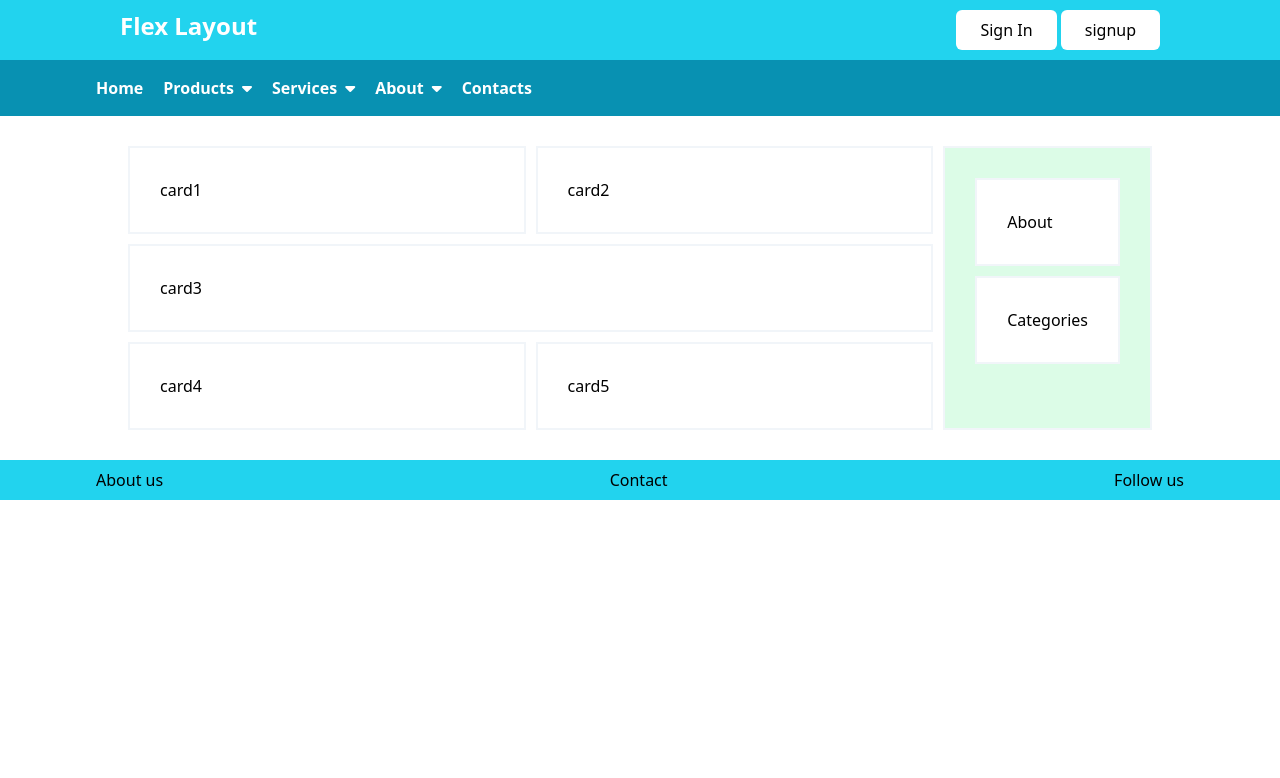
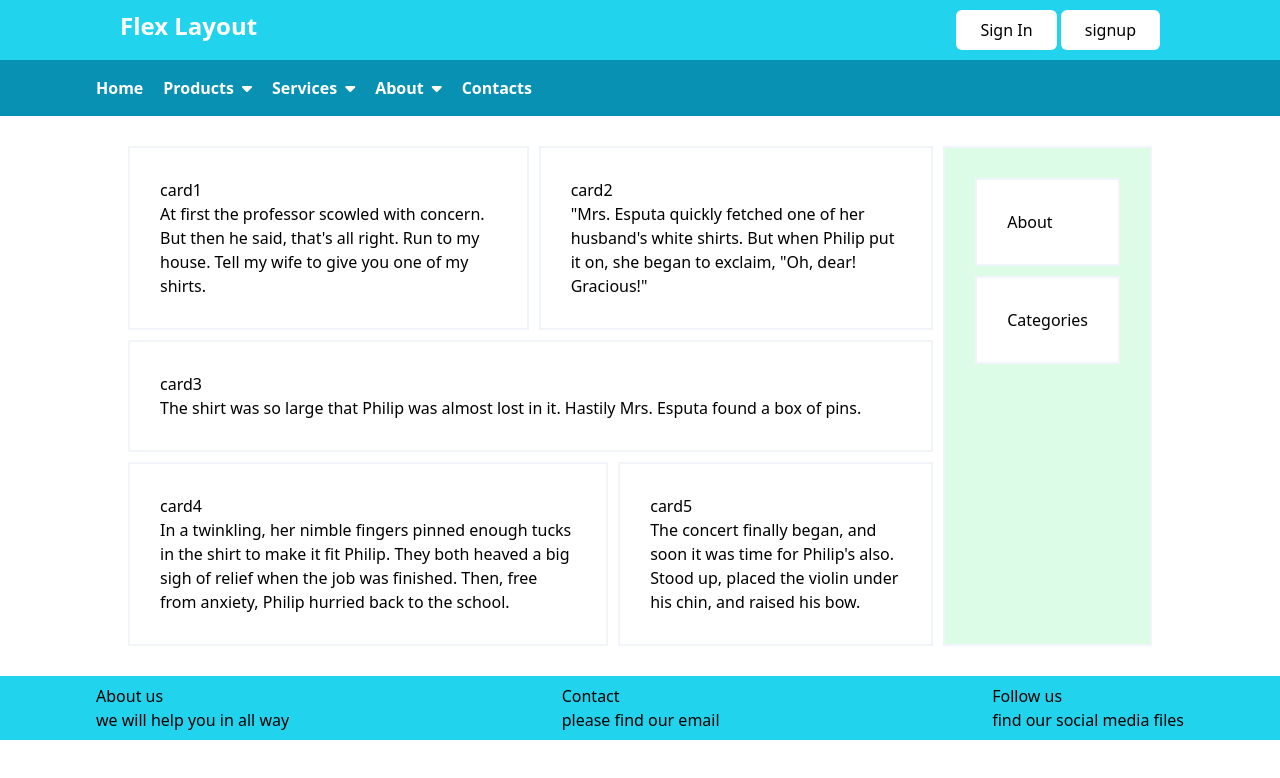
Before and after one commit to Harpreet-Prabh/HTML-CLASS, a plain HTML site: page flextask.html in a window 1280 px wide. Drawn offline with nearby package versions, Linux system fonts and the light colour scheme.

```diff
--- a/flextask.html
+++ b/flextask.html
@@ -94,13 +94,47 @@
     <div class="main-content">
       <div class="card-container">
         <div class="rowone">
-          <div class="card border-solid border-2 border-slate-100">card1</div>
-          <div class="card border-solid border-2 border-slate-100">card2</div>
+          <div class="card border-solid border-2 border-slate-100">
+            card1
+            <p>
+              At first the professor scowled with concern. But then he said,
+              that's all right. Run to my house. Tell my wife to give you one of
+              my shirts.
+            </p>
+          </div>
+          <div class="card border-solid border-2 border-slate-100">
+            card2
+            <p>
+              "Mrs. Esputa quickly fetched one of her husband's white shirts.
+              But when Philip put it on, she began to exclaim, "Oh, dear!
+              Gracious!"
+            </p>
+          </div>
         </div>
-        <div class="card border-solid border-2 border-slate-100">card3</div>
+        <div class="card border-solid border-2 border-slate-100">
+          card3
+          <p>
+            The shirt was so large that Philip was almost lost in it. Hastily
+            Mrs. Esputa found a box of pins.
+          </p>
+        </div>
         <div class="rowtwo">
-          <div class="card border-solid border-2 border-slate-100">card4</div>
-          <div class="card border-solid border-2 border-slate-100">card5</div>
+          <div class="card border-solid border-2 border-slate-100">
+            card4
+            <p>
+              In a twinkling, her nimble fingers pinned enough tucks in the
+              shirt to make it fit Philip. They both heaved a big sigh of relief
+              when the job was finished. Then, free from anxiety, Philip hurried
+              back to the school.
+            </p>
+          </div>
+          <div class="card border-solid border-2 border-slate-100">
+            card5
+            <p>
+              The concert finally began, and soon it was time for Philip's also.
+              Stood up, placed the violin under his chin, and raised his bow.
+            </p>
+          </div>
         </div>
       </div>
 
@@ -112,9 +146,18 @@
       </div>
     </div>
     <div class="footer bg-cyan-400 px-24 py-2">
-      <div>About us</div>
-      <div>Contact</div>
-      <div>Follow us</div>
+      <div>
+        About us
+        <p>we will help you in all way</p>
+      </div>
+      <div>
+        Contact
+        <p>please find our email</p>
+      </div>
+      <div>
+        Follow us
+        <p>find our social media files</p>
+      </div>
     </div>
   </body>
 </html>
```
Also changed, not shown: flexposition.html (added, +47 -0 lines).
